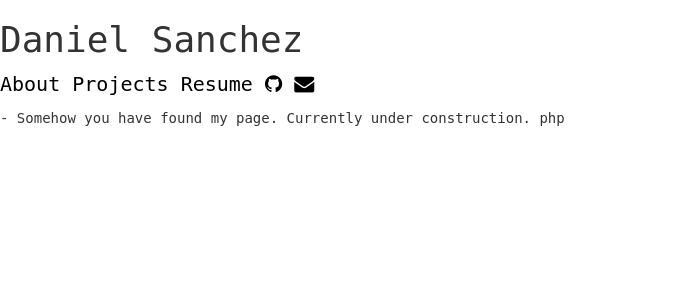
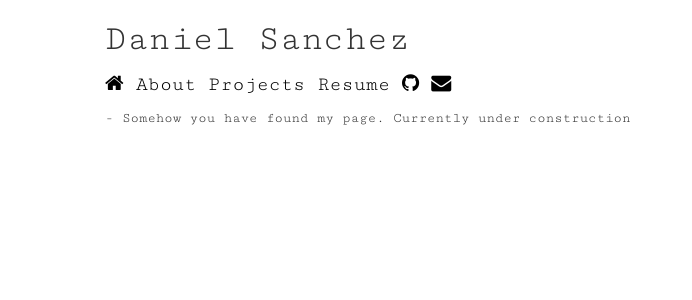
Before and after one commit to d-sanchez/d-sanchez.github.io, a PHP site: page / in a window 1280 px wide. Shown: the top 300 px of the page, without its empty margins (0-692 px from the left). Run offline with PHP 8.4, Linux system fonts and the light colour scheme; some libraries are stand-ins or nearby versions; some web fonts are replaced.

Commit message:
cleaning stuff

```diff
--- a/content/index.php
+++ b/content/index.php
@@ -1 +1,4 @@
-<p> - Somehow you have found my page. Currently under construction. php </p>
+<div class="container">
+     <p> - Somehow you have found my page. Currently under construction</p>
+
+</div>
--- a/index.php
+++ b/index.php
@@ -15,14 +15,14 @@
     <script src="https://maxcdn.bootstrapcdn.com/bootstrap/3.3.7/js/bootstrap.min.js"></script>
 
     <!-- Font -->
-    <link href="https://font.googleapis.com/css?family=Cutive+Mono" rel="stylesheet">
+    <link href="https://fonts.googleapis.com/css?family=Cutive+Mono" rel="stylesheet">
 
     <!-- Thumbnails -->
     <link href="https://maxcdn.bootstrapcdn.com/font-awesome/4.5.0/css/font-awesome.min.css" rel ="stylesheet" type="text/css">
     <link href="https://fonts.googleapis.com/icon?family=Material+Icons" rel="stylesheet">
 
     <!-- CSS -->
-    <link href="stylesheets/style.css" rel="stylesheet">
+     <link href="stylesheets/style.css" rel="stylesheet">
 
     <!-- Google Analytics -->
     <script>
@@ -41,11 +41,13 @@
 <body>
 
 
+  <div class ="container">
         <h1>
             Daniel Sanchez
         </h1>
 
 	<ul id="nav">
+	    <a href="index"> <i class="fa fa-home " style="color:black"></i></a>
             <a href="about"> About</a>
             <a href="projects"> Projects</a>
 	    <a href="resume"> Resume </a>
@@ -53,14 +55,10 @@
             <a href="mailto:danielsanchez@nevada.unr.edu" target="_blank"> <i class="fa fa-envelope " style="color:black"></i></a>
         </ul>
 
+  </div>
 
     <div id="content"></div>
-
-    <!-- jQuery library -->
-    <!-- <script src="https://ajax.googleapis.com/ajax/libs/jquery/3.1.1/jquery.min.js"></script> -->
-    <!-- <script src="js/jquery-3.1.1.min.js"></script> -->
     <script src="js/general.js"></script>
 
-    <!-- </div> -->
 </body>
 </html>
--- a/js/general.js
+++ b/js/general.js
@@ -22,4 +22,10 @@ $(document).ready(function(){
 	// when you decide not to be lazy anymore look this up
         return false;
     });
+
+    /*$('h1').click(function(){
+	// e.preventDefault();
+	// (".main").load("dsanchez.io");
+	// return false;
+    });*/
 });
--- a/stylesheets/style.css
+++ b/stylesheets/style.css
@@ -1,25 +1,12 @@
 .container {
-    padding: 80px 120px;
+    padding: 0px 50px 0px 50px;
 }
-
-/*
-#header {
-    position:absolute;
-}*/
-
-/*
-.main {
-    position: absolute;
-}
-*/
 
 body{
     font-family: 'Cutive Mono', monospace;
 }
 
 /* links */
-
-
 ul#nav{
     list-style: none;
     padding:0;
@@ -60,4 +47,5 @@ a:hover {
 
 .picture:hover {
     border-color: #f1f1f1;
+
 }
```
Also changed, not shown: content/about.php (+2 -24 lines), content/projects.php (+0 -7 lines), content/resume.php (+2 -10 lines).
